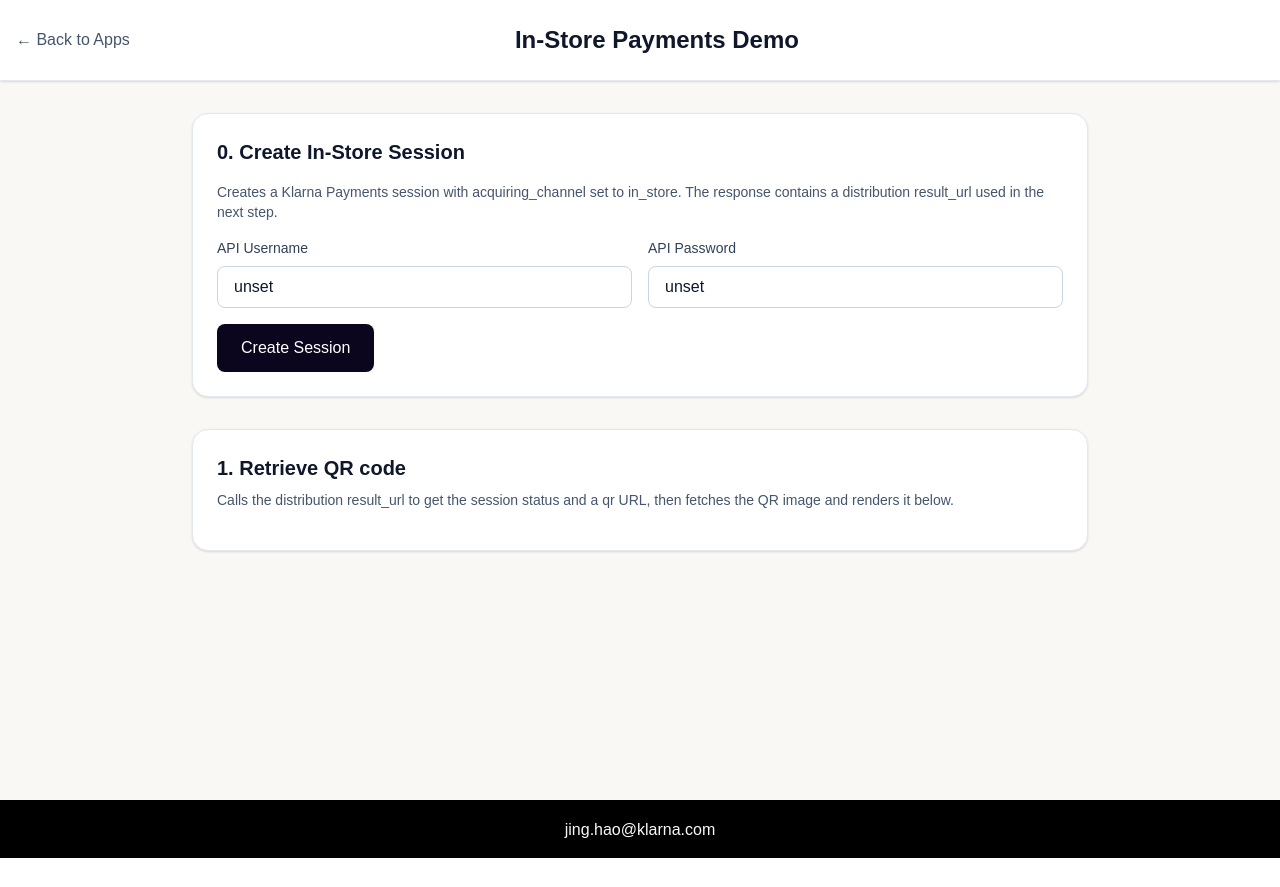
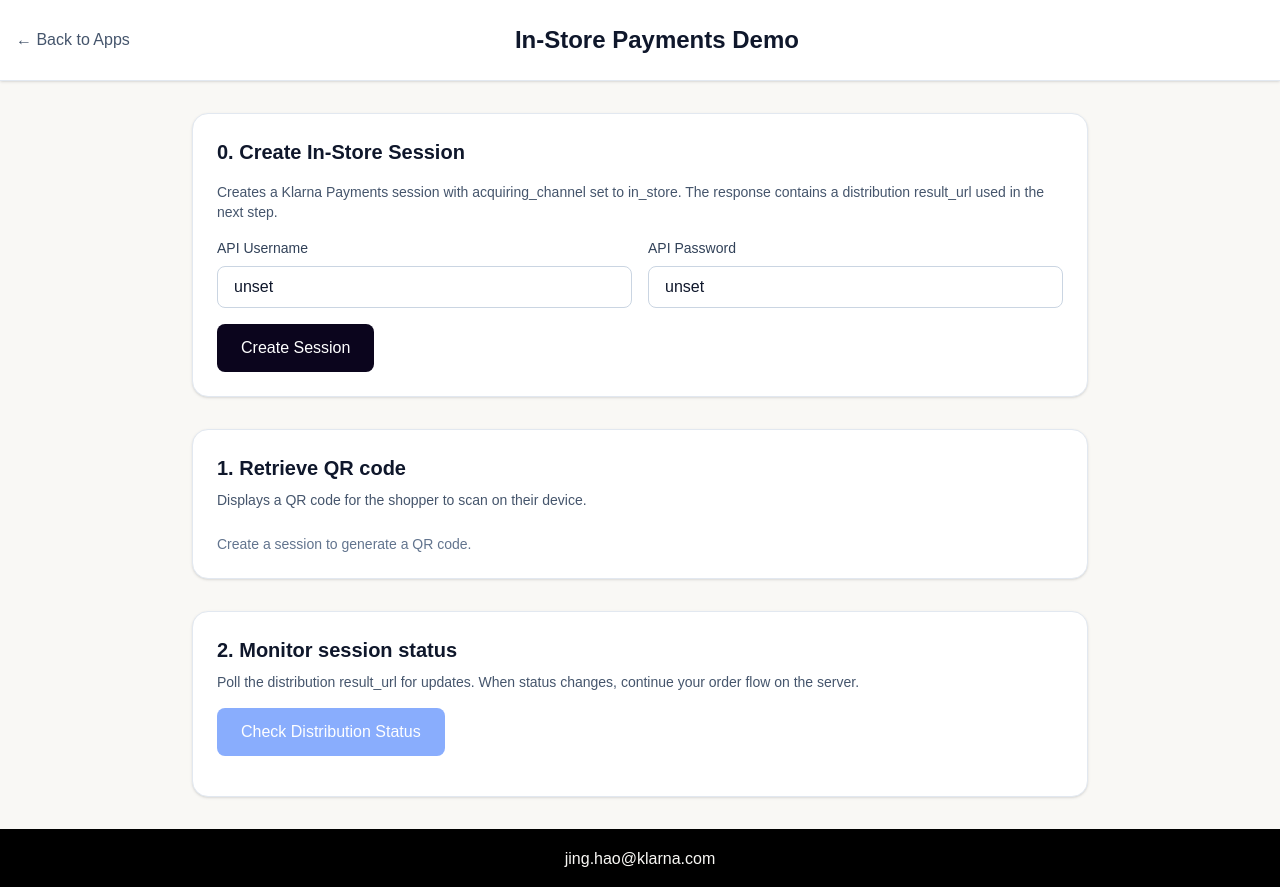
Before and after one commit to thejinghao/kp-demo, a Next.js app: page /apps/instore in a window 1280 px wide. Before the commit the page ends 858 px from the top, so only its background shows below. Built offline with nearby package versions, Linux system fonts and the light colour scheme; no server answers.

Commit message:
added manual status check for in-store qr status

```diff
--- a/app/apps/instore/page.tsx
+++ b/app/apps/instore/page.tsx
@@ -14,6 +14,8 @@
   const [qrDataUrl, setQrDataUrl] = useState<string | null>(null);
   const [distributionStatus, setDistributionStatus] = useState<string | null>(null);
   const [distributionCall, setDistributionCall] = useState<{ request?: any; response?: any } | null>(null);
+  const [resultUrl, setResultUrl] = useState<string | null>(null);
+  const [isPolling, setIsPolling] = useState(false);
 
   const createInStoreSession = async () => {
     if (!kpUsername.trim() || !kpPassword.trim()) {
@@ -69,8 +71,9 @@
       const json = await res.json();
       setSessionCall({ request: json.forwarded_request, response: json.klarna_response });
 
-      const resultUrl: string | undefined = json?.klarna_response?.distribution?.result_url;
-      if (resultUrl) {
+      const createdResultUrl: string | undefined = json?.klarna_response?.distribution?.result_url;
+      if (createdResultUrl) {
+        setResultUrl(createdResultUrl);
         // Fetch the distribution result JSON first, then the QR image
         const qrRes = await fetch('/api/klarna/fetch-distribution', {
           method: 'POST',
@@ -78,10 +81,16 @@
             'Content-Type': 'application/json',
             authorization: `Basic ${kpUsername}:${kpPassword}`,
           },
-          body: JSON.stringify({ result_url: resultUrl }),
+          body: JSON.stringify({ result_url: createdResultUrl }),
         });
         const qrJson = await qrRes.json();
-        setDistributionCall({ request: qrJson.forwarded_request, response: qrJson.distribution });
+        const responsePayload = qrJson.distribution ?? {
+          data_url: qrJson.data_url,
+          content_type: qrJson.content_type,
+          status: qrJson.status,
+          payload: qrJson.payload,
+        };
+        setDistributionCall({ request: qrJson.forwarded_request, response: responsePayload });
         if (qrJson?.data_url) {
           setQrDataUrl(qrJson.data_url);
         }
@@ -94,6 +103,43 @@
       setSessionCall({ request: { error: 'request failed' }, response: err });
     } finally {
       setIsCreatingSession(false);
+    }
+  };
+
+  const pollDistribution = async () => {
+    if (!resultUrl) {
+      alert('No result_url available yet. Create a session first.');
+      return;
+    }
+
+    setIsPolling(true);
+    try {
+      const qrRes = await fetch('/api/klarna/fetch-distribution', {
+        method: 'POST',
+        headers: {
+          'Content-Type': 'application/json',
+          authorization: `Basic ${kpUsername}:${kpPassword}`,
+        },
+        body: JSON.stringify({ result_url: resultUrl }),
+      });
+      const qrJson = await qrRes.json();
+      const responsePayload = qrJson.distribution ?? {
+        data_url: qrJson.data_url,
+        content_type: qrJson.content_type,
+        status: qrJson.status,
+        payload: qrJson.payload,
+      };
+      setDistributionCall({ request: qrJson.forwarded_request, response: responsePayload });
+      if (qrJson?.data_url) {
+        setQrDataUrl(qrJson.data_url);
+      }
+      if (qrJson?.distribution?.status) {
+        setDistributionStatus(qrJson.distribution.status);
+      }
+    } catch (err) {
+      console.error('Polling distribution failed', err);
+    } finally {
+      setIsPolling(false);
     }
   };
 
@@ -175,15 +221,64 @@
             )}
           </div>
 
-          {/* Step 1: Retrieve QR code */}
+          {/* Step 1: Retrieve QR code (POS/Kiosk style) */}
           <div className="bg-white dark:bg-slate-800 rounded-2xl shadow-sm border border-slate-200 dark:border-slate-700 p-6">
             <h2 className="text-xl font-semibold text-slate-900 dark:text-white mb-2">1. Retrieve QR code</h2>
-            <p className="text-sm text-slate-600 dark:text-slate-300 mb-4">
-              Calls the distribution result_url to get the session status and a qr URL, then fetches the QR image and renders it below.
-            </p>
+            <p className="text-sm text-slate-600 dark:text-slate-300 mb-6">Displays a QR code for the shopper to scan on their device.</p>
+
+            {qrDataUrl ? (
+              <div className="flex flex-col items-center justify-center">
+                <div className="relative w-full max-w-md">
+                  {/* Device bezel */}
+                  <div className="rounded-3xl border border-slate-300 dark:border-slate-600 bg-gradient-to-b from-slate-100 to-slate-200 dark:from-slate-700 dark:to-slate-800 shadow-xl p-3">
+                    {/* Screen */}
+                    <div className="rounded-2xl bg-gradient-to-b from-slate-900 to-slate-800 ring-1 ring-black/10 shadow-inner p-6">
+                      <div className="text-center mb-4">
+                        <p className="text-slate-200 text-sm tracking-wide">Scan to pay with Klarna</p>
+                      </div>
+                      <div className="flex items-center justify-center">
+                        <div className="bg-white rounded-xl p-3 shadow-md">
+                          <img src={qrDataUrl} alt="Klarna In-Store QR" className="w-56 h-56 object-contain" />
+                        </div>
+                      </div>
+                      <div className="mt-4 text-center">
+                        <p className="text-slate-400 text-xs">Open your camera or Klarna app to scan</p>
+                      </div>
+                    </div>
+                  </div>
+                  {/* Device stand */}
+                  <div className="mx-auto h-2 w-40 rounded-full bg-slate-300/70 dark:bg-slate-600/70 mt-6" />
+                </div>
+              </div>
+            ) : (
+              <p className="text-sm text-slate-500 dark:text-slate-400">Create a session to generate a QR code.</p>
+            )}
+          </div>
+
+          {/* Step 2: Monitor session status */}
+          <div className="bg-white dark:bg-slate-800 rounded-2xl shadow-sm border border-slate-200 dark:border-slate-700 p-6">
+            <h2 className="text-xl font-semibold text-slate-900 dark:text-white mb-2">2. Monitor session status</h2>
+            <p className="text-sm text-slate-600 dark:text-slate-300 mb-4">Poll the distribution result_url for updates. When status changes, continue your order flow on the server.</p>
+
+            <div className="flex gap-4 mb-4 items-center">
+              <button
+                onClick={pollDistribution}
+                disabled={!resultUrl || !kpUsername.trim() || !kpPassword.trim() || isPolling}
+                className="px-6 py-3 bg-blue-600 text-white rounded-lg font-medium hover:bg-blue-700 focus:ring-2 focus:ring-blue-500 focus:ring-offset-2 disabled:opacity-50 disabled:cursor-not-allowed transition-colors"
+              >
+                {isPolling ? 'Checking…' : 'Check Distribution Status'}
+              </button>
+              {resultUrl && (
+                <span className="text-xs text-slate-500 dark:text-slate-400 break-all">{resultUrl}</span>
+              )}
+            </div>
+
+            {distributionStatus && (
+              <p className="text-sm text-slate-600 dark:text-slate-300 mb-4">Status: {distributionStatus}</p>
+            )}
 
             {distributionCall && (
-              <div className="space-y-4 mb-6">
+              <div className="space-y-4">
                 <div>
                   <h3 className="text-sm font-semibold text-slate-900 dark:text-white mb-2">External Request (distribution)</h3>
                   <pre className="bg-slate-50 dark:bg-slate-900 text-slate-800 dark:text-slate-200 p-4 rounded-lg overflow-auto text-sm">
@@ -198,19 +293,6 @@
                 </div>
               </div>
             )}
-
-            {qrDataUrl && (
-              <div>
-                {distributionStatus && (
-                  <p className="text-sm text-slate-600 dark:text-slate-300 mb-4">Status: {distributionStatus}</p>
-                )}
-                <div className="flex items-center justify-center">
-                  <div className="border border-slate-200 dark:border-slate-700 rounded-xl p-4 bg-white">
-                    <img src={qrDataUrl} alt="Klarna In-Store QR" className="w-64 h-64 object-contain" />
-                  </div>
-                </div>
-              </div>
-            )}
           </div>
         </div>
 
```
